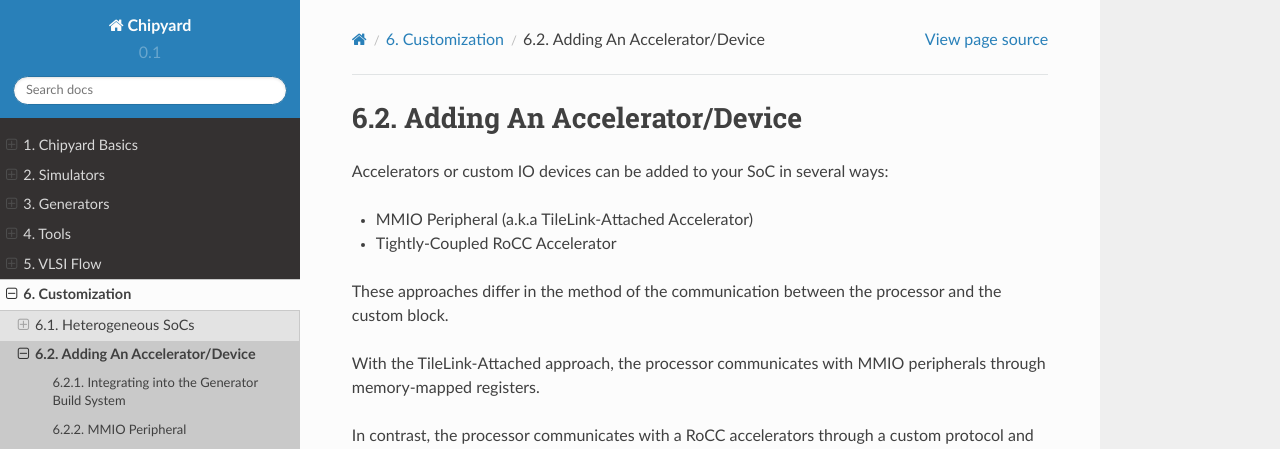
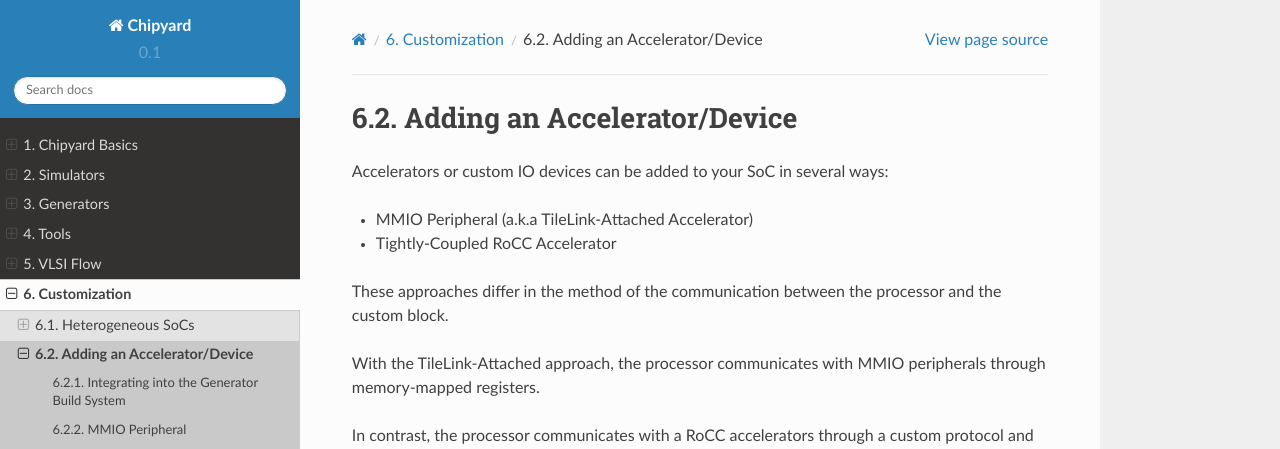
Before and after one commit to ucb-bar/chipyard, a Sphinx documentation site: the page built from docs/Customization/Adding-An-Accelerator.rst, in a window 1280 px wide and 900 px high. Shown: the top 449 px of the window. Built offline with Sphinx 7.4.7 and the Read the Docs theme 2.0.0, drawn with Linux system fonts in a browser that asks for light colours.

```diff
--- a/docs/Customization/Adding-An-Accelerator.rst
+++ b/docs/Customization/Adding-An-Accelerator.rst
@@ -1,6 +1,6 @@
 .. _adding-an-accelerator:
 
-Adding An Accelerator/Device
+Adding an Accelerator/Device
 ===============================
 
 Accelerators or custom IO devices can be added to your SoC in several ways:
--- a/docs/Generators/RocketChip.rst
+++ b/docs/Generators/RocketChip.rst
@@ -59,7 +59,7 @@ It can also optionally expose an external AXI4 port, which can be attached to
 vendor-supplied AXI4 IP.
 
 To learn more about adding MMIO peripherals, check out the :ref:`MMIO Peripheral`
-section of :ref:`Adding An Accelerator/Device`.
+section of :ref:`Adding an Accelerator/Device`.
 
 DMA
 ---
```
